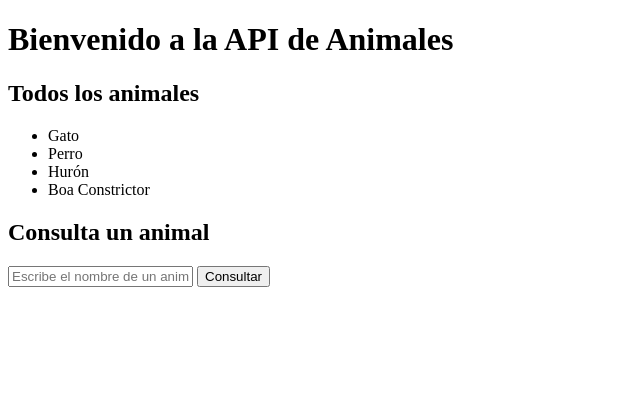
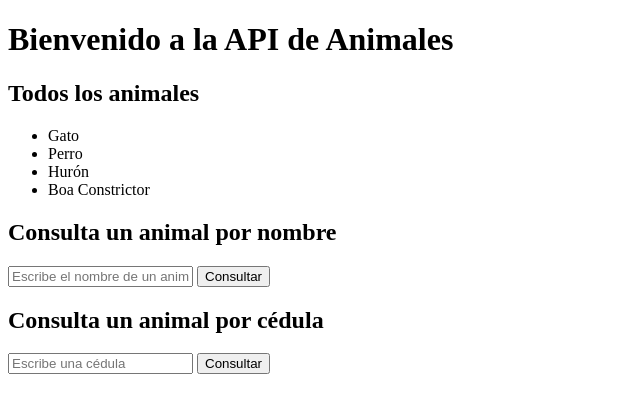
Before and after one commit to kevgogo/Taller_2_kcgomez, a Flask app: page / in a window 1280 px wide. Shown: the top 413 px of the page, without its empty margins (0-640 px from the left). Run offline with Flask 3, Linux system fonts and the light colour scheme.

Commit message:
Cambios Taller Final Previos a Despliegue.

```diff
--- a/app.py
+++ b/app.py
@@ -36,5 +36,34 @@ def obtener_sonido(animal):
   else:
       return jsonify({"error": "Animal no encontrado"}), 404
 
+@app.route('/animales/cedula/<string:cedula>', methods=['GET'])
+def obtener_animal_por_cedula(cedula):
+    # Validar que la cédula sea completamente numérica
+    if not cedula.isdigit():
+        return jsonify({"error": "La cédula debe ser un valor numérico"}), 400
+
+    # Determinar el último dígito
+    ultimo_digito = int(cedula[-1])
+
+    # Asignar animal según el último dígito
+    if 0 <= ultimo_digito <= 3:
+        animal = "gato"
+    elif 4 <= ultimo_digito <= 6:
+        animal = "huron"
+    elif 7 <= ultimo_digito <= 9:
+        animal = "boa constrictor"
+    else:
+        return jsonify({"error": "No se pudo determinar el animal"}), 500
+
+    # Obtener información del animal y devolverla
+    if animal in animales:
+        return jsonify({
+            "cedula": cedula,
+            "animal": animales[animal].tipo(),
+            "sonido": animales[animal].hacer_sonido()
+        })
+    else:
+        return jsonify({"error": "Animal no encontrado"}), 404
+
 if __name__ == '__main__':
   app.run(debug=True)
--- a/templates/index.html
+++ b/templates/index.html
@@ -32,6 +32,19 @@
       }
     }
 
+    // Función para consultar un animal por cédula
+    async function consultarPorCedula() {
+      const cedula = document.getElementById('cedula').value;
+      const response = await fetch(`/animales/cedula/${cedula}`);
+      const data = await response.json();
+      const resultadoCedula = document.getElementById('resultado-cedula');
+      if (data.error) {
+        resultadoCedula.textContent = data.error;
+      } else {
+        resultadoCedula.textContent = `La cédula ${data.cedula} corresponde a un ${data.animal} que hace '${data.sonido}'`;
+      }
+    }
+
     // Cargar los animales al cargar la página
     window.onload = cargarAnimales;
   </script>
@@ -46,11 +59,18 @@
   </section>
 
   <section>
-    <h2>Consulta un animal</h2>
+    <h2>Consulta un animal por nombre</h2>
     <input type="text" id="nombre-animal" placeholder="Escribe el nombre de un animal">
     <button onclick="consultarAnimal()">Consultar</button>
     <p id="resultado"></p>
   </section>
+
+  <section>
+    <h2>Consulta un animal por cédula</h2>
+    <input type="text" id="cedula" placeholder="Escribe una cédula">
+    <button onclick="consultarPorCedula()">Consultar</button>
+    <p id="resultado-cedula"></p>
+  </section>
 </body>
 
 </html>
```
Also changed, not shown: README.md.
